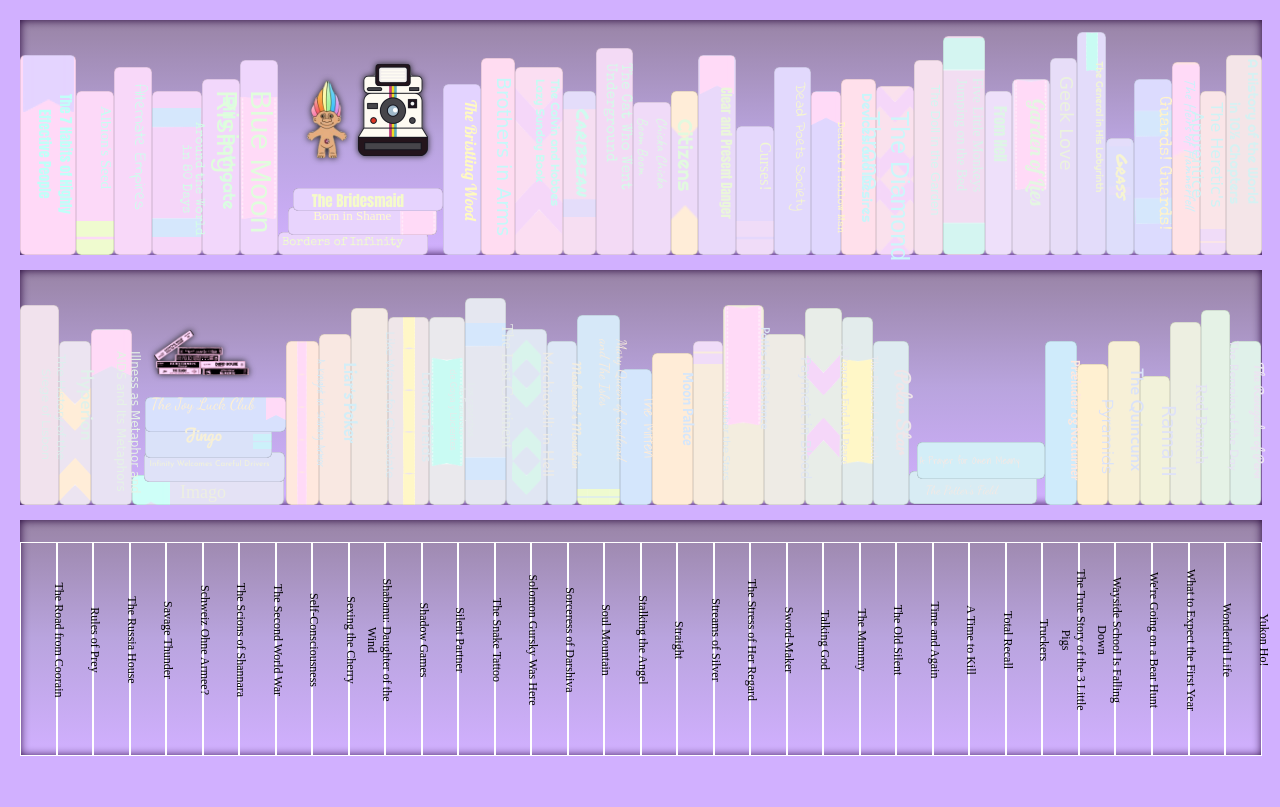
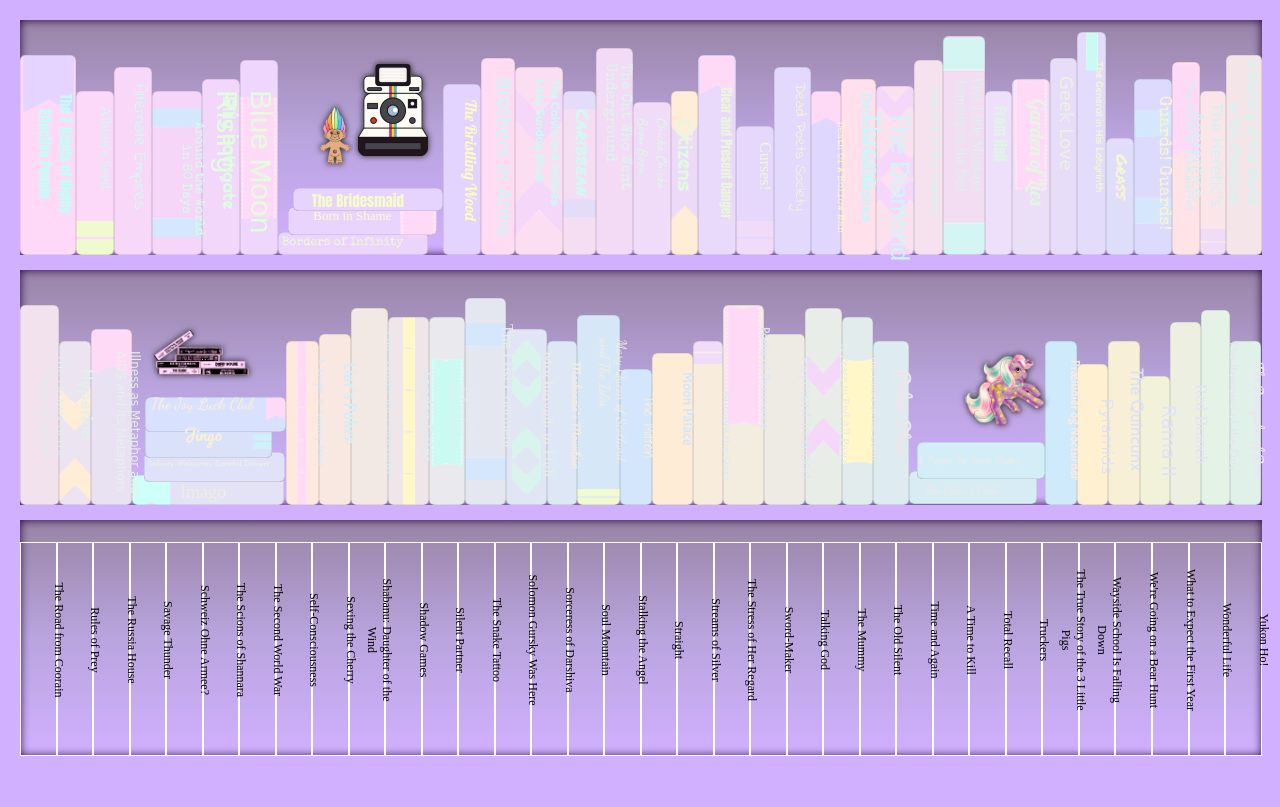
Before and after one commit to mle4d/js3017, a plain HTML site: page index.html in a window 1280 px wide. Drawn offline with nearby package versions, Linux system fonts and the light colour scheme; a web font is replaced by a local one.

Commit message:
add pony in

```diff
--- a/style.css
+++ b/style.css
@@ -17,13 +17,13 @@ body {
 }
 .troll {
   background-image: url(assets/troll.png);
-  background-size: 40%;
+  background-size: 30%;
   background-repeat: no-repeat;
   width: 100px;
   height: 100px;
   position: fixed;
-  top: 10%;
-  left: 24%;
+  top: 13.3%;
+  left: 25%;
   -webkit-filter: drop-shadow( 0 0 3px rgb(36, 36, 36));
   filter: drop-shadow( 0 0 3px rgb(36, 36, 36));
 }
@@ -51,3 +51,15 @@ body {
   -webkit-filter: drop-shadow( 0 0 3px rgb(36, 36, 36));
   filter: drop-shadow( 0 0 3px rgb(36, 36, 36));
 }
+.pony {
+  background-image: url(assets/pony.png);
+  background-size: 80%;
+  background-repeat: no-repeat;
+  width: 100px;
+  height: 100px;
+  position: fixed;
+  top: 44.1%;
+  left: 75.4%;
+  -webkit-filter: drop-shadow( 0 0 3px rgb(36, 36, 36));
+  filter: drop-shadow( 0 0 3px rgb(36, 36, 36));
+}
```
